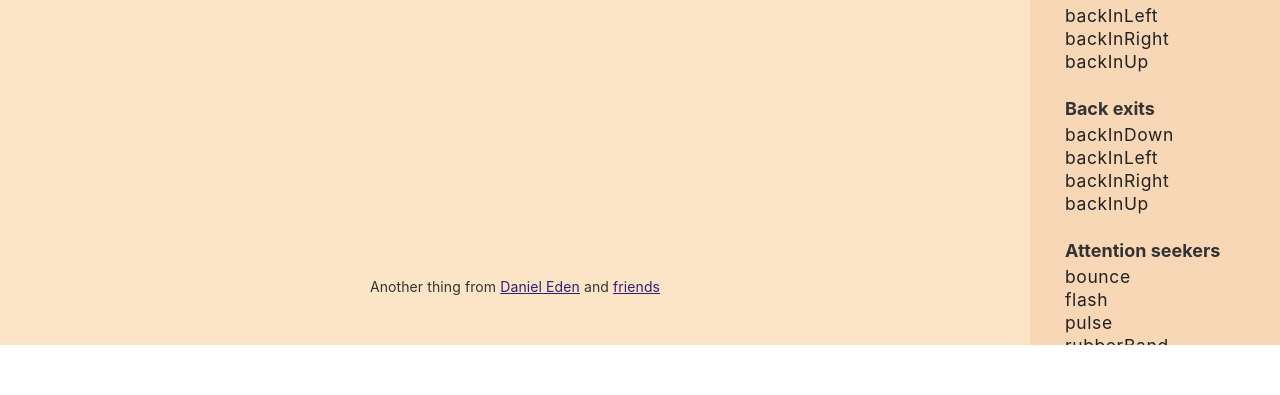
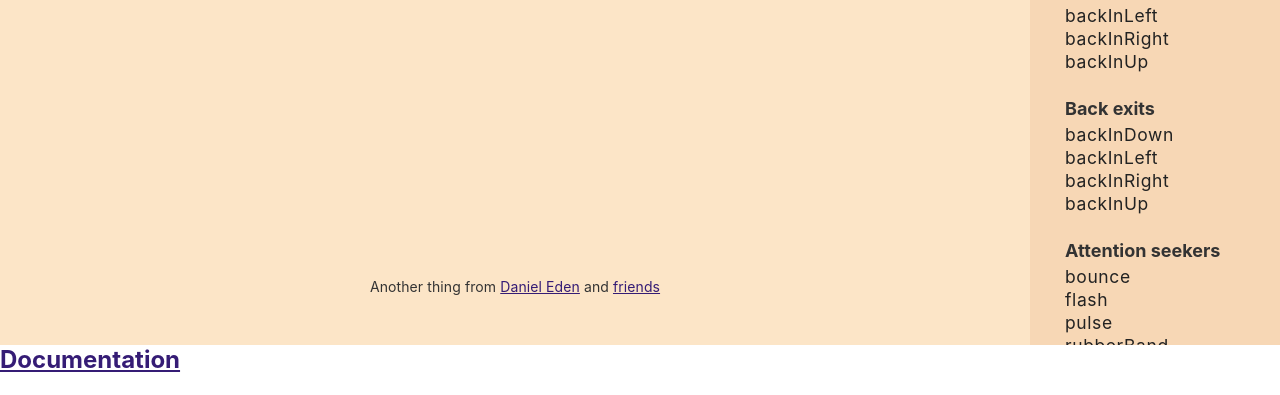
Before and after one commit to betuloran/Animate.css, a plain HTML site: page index.html in a window 1280 px wide. Shown: the part 405-800 px from the top of the page. Drawn offline with Linux system fonts and the light colour scheme.

Commit message:
Documentation part added

```diff
--- a/index.html
+++ b/index.html
@@ -82,6 +82,16 @@
     </div>
   </div>
 
+  <main>
+     <header>
+      <div class="container">
+        <h2>
+          <a href="">Documentation</a>
+        </h2>
+      </div>
+     </header>
+  </main>
+
 
 
 
```
